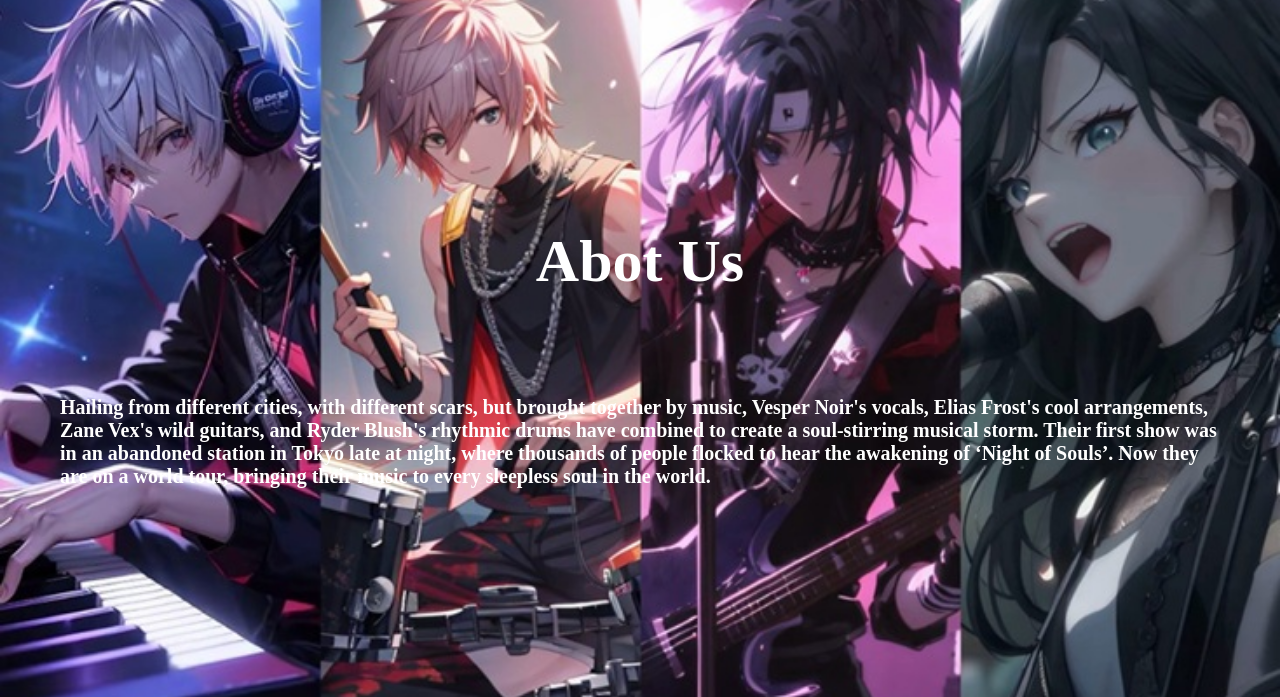
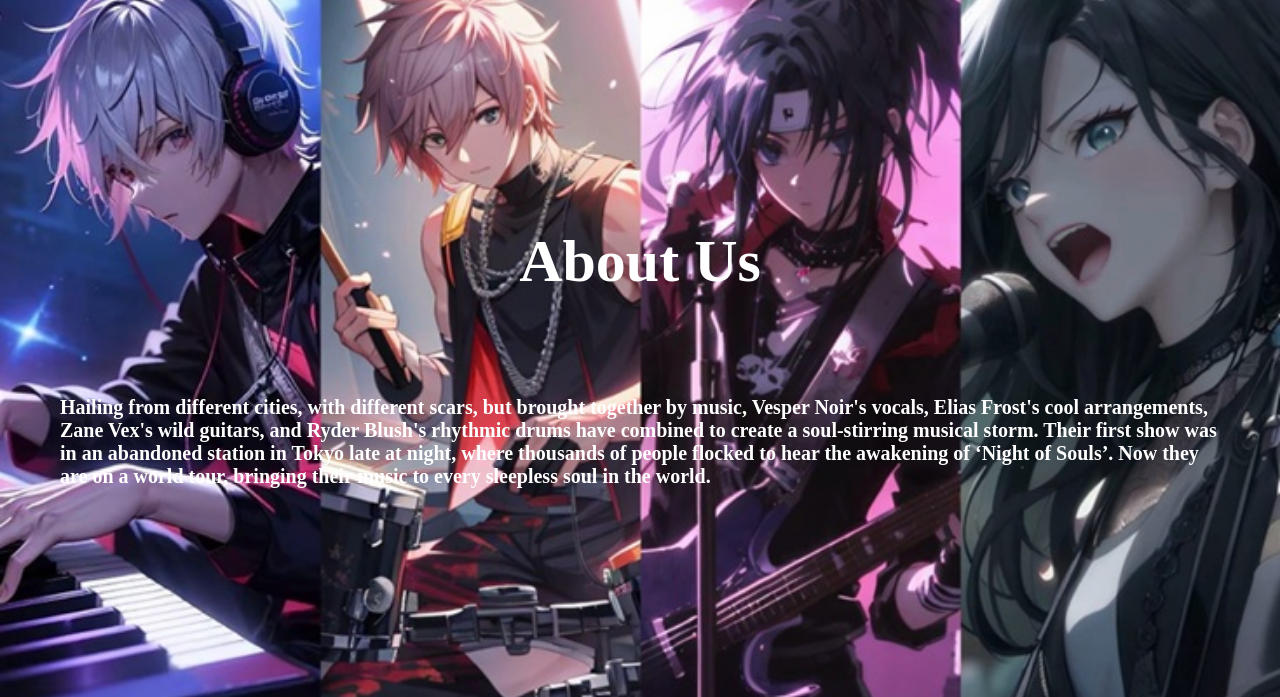
Before and after one commit to reback1314/cs120, a plain HTML site: page project1/about.html in a window 1280 px wide. Shown: the part 103-800 px from the top of the page. Drawn offline with Linux system fonts and the light colour scheme.

Commit message:
Update about.html

```diff
--- a/project1/about.html
+++ b/project1/about.html
@@ -78,7 +78,7 @@
 
 
     <section class="main-area">
-        <h1>Abot Us</h1>
+        <h1>About Us</h1>
         <h2>Hailing from different cities, with different scars, but brought together by music, Vesper Noir's vocals,
             Elias Frost's cool arrangements, Zane Vex's wild guitars, and Ryder Blush's rhythmic drums have combined to
             create a soul-stirring musical storm. Their first show was in an abandoned station in Tokyo late at night,
```
